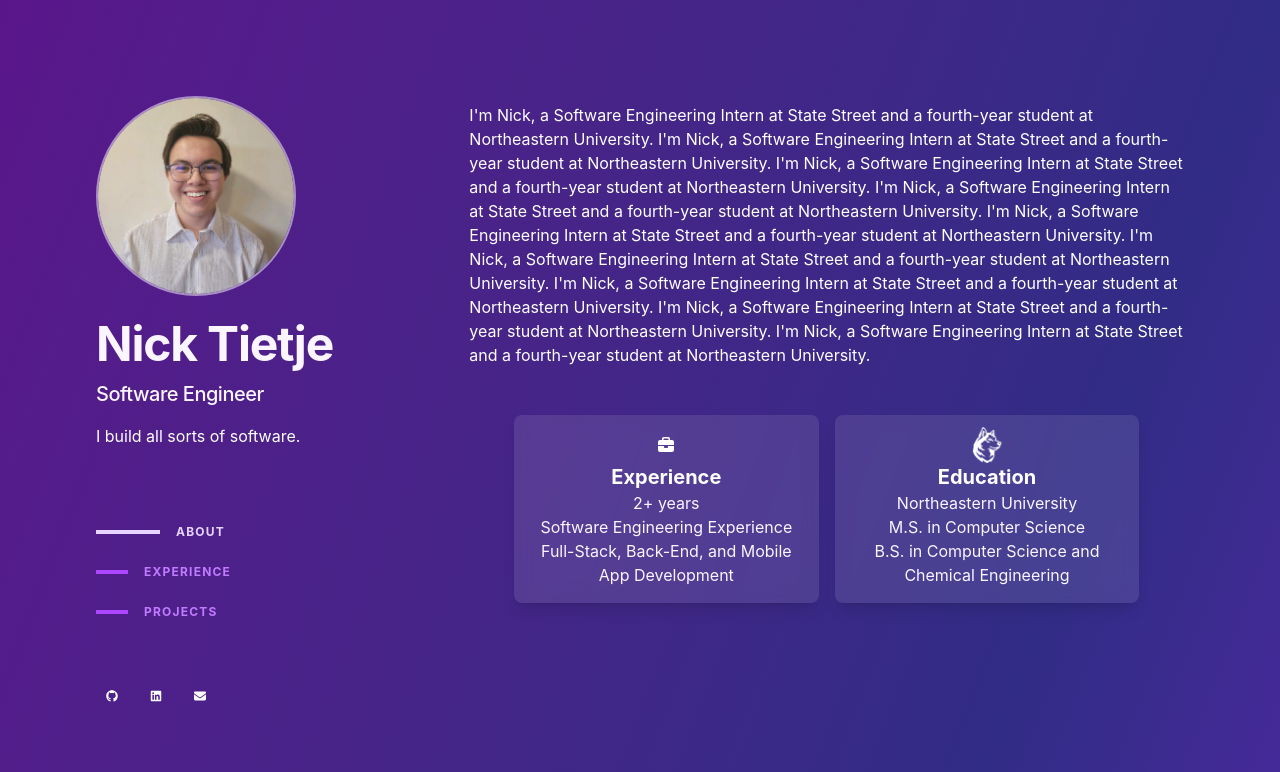
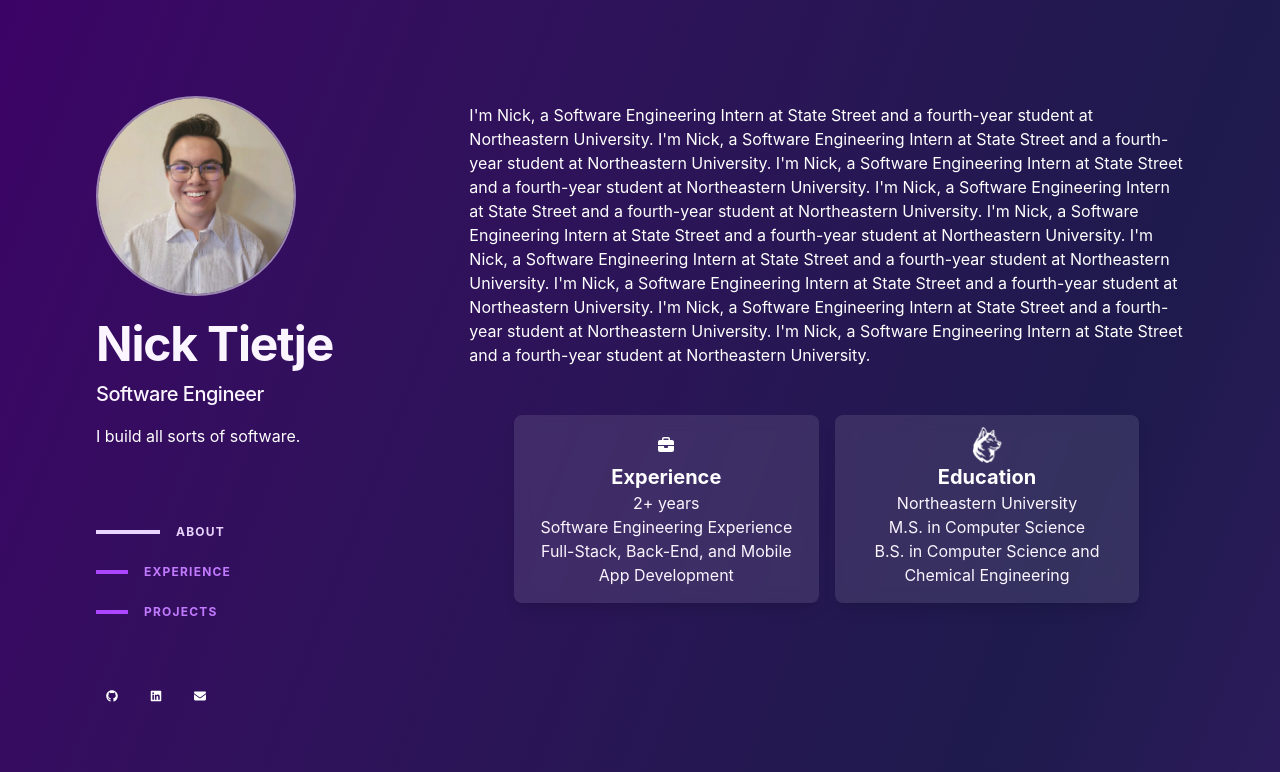
Before and after one commit to ntietje1/personal-website, a Next.js app: page / in a window 1280 px wide. Shown: the top 772 px of the page. Built offline with nearby package versions, Linux system fonts and the light colour scheme.

Commit message:
darken background

```diff
--- a/app/layout.tsx
+++ b/app/layout.tsx
@@ -53,7 +53,7 @@ export default function RootLayout({
       )}
     >
       <body className="antialiased">
-        <div className="flex flex-col min-h-screen bg-gradient-to-br from-purple-900 via-indigo-900 to-purple-700 text-white">
+        <div className="flex flex-col min-h-screen bg-gradient-to-br from-purple-950 via-indigo-950 to-purple-900 text-white">
           <main className="min-w-0 flex flex-col items-center">
             {/* <NavMenu /> */}
             {children}
```
